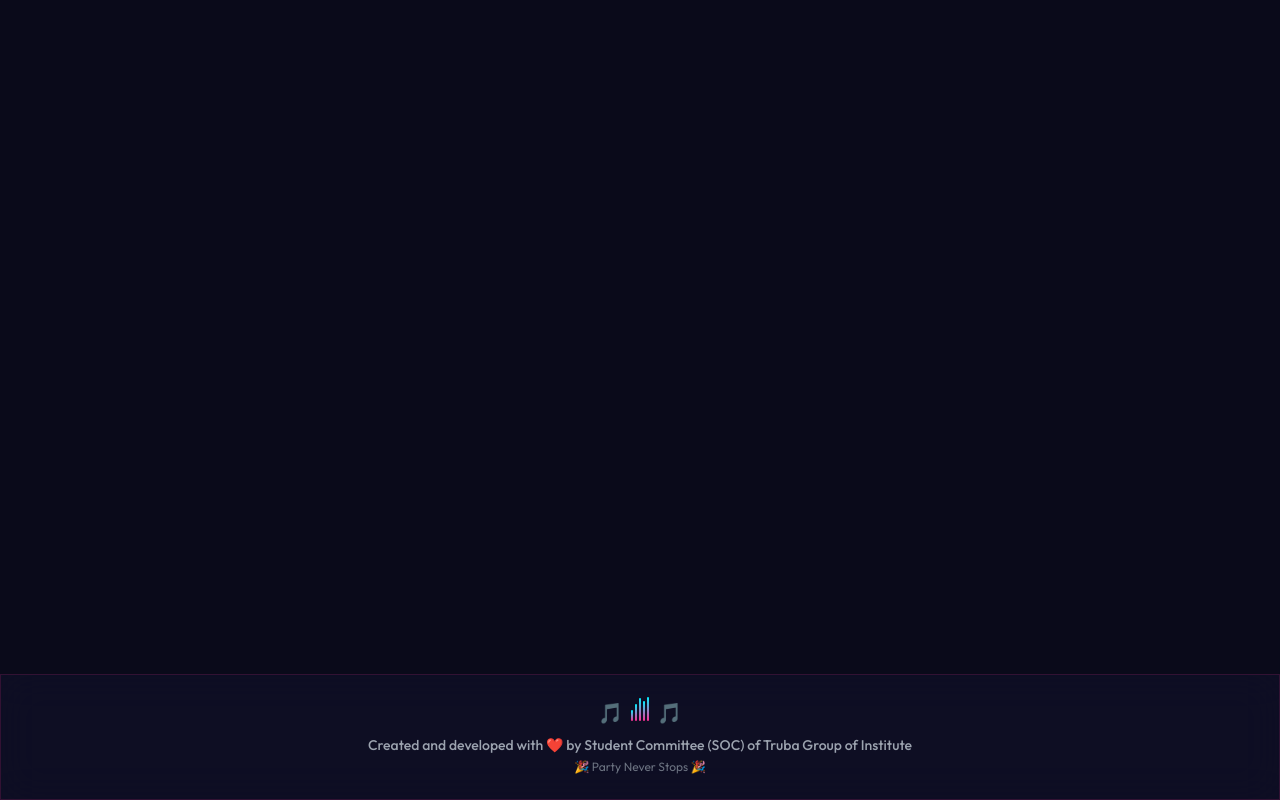
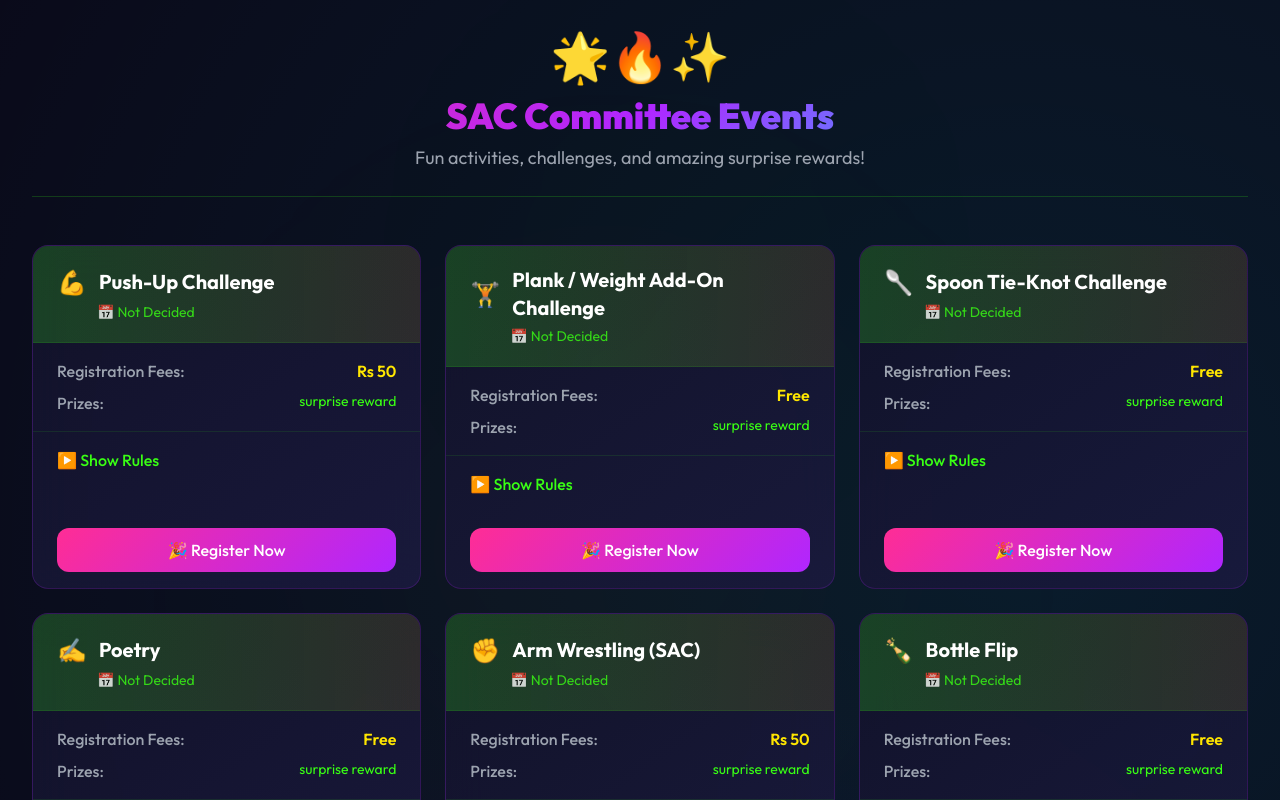
Before and after one commit to Jaishankar7655/TYF2K25, a React (Vite) app: page /sac in a window 1280 px wide. Shown: the top 800 px of the page. Built offline with nearby package versions, Linux system fonts and the light colour scheme.

Commit message:
chnages in the event

```diff
--- a/src/Components/AllEvents.jsx
+++ b/src/Components/AllEvents.jsx
@@ -8,7 +8,7 @@ function AllEvents() {
     { name: "Literary", path: "/literary", icon: <BookOpen className="w-10 h-10 mb-3" />, color: "text-neon-purple", borderColor: "border-neon-purple/30", hoverBorder: "hover:border-neon-purple", glow: "hover:shadow-[0_0_25px_rgba(176,38,255,0.2)]", emoji: "📚" },
     { name: "Cultural", path: "/culture", icon: <Music className="w-10 h-10 mb-3" />, color: "text-neon-pink", borderColor: "border-neon-pink/30", hoverBorder: "hover:border-neon-pink", glow: "hover:shadow-[0_0_25px_rgba(255,45,149,0.2)]", emoji: "🎭" },
     { name: "Sports", path: "/sport", icon: <Trophy className="w-10 h-10 mb-3" />, color: "text-neon-yellow", borderColor: "border-neon-yellow/30", hoverBorder: "hover:border-neon-yellow", glow: "hover:shadow-[0_0_25px_rgba(255,230,0,0.2)]", emoji: "🏆" },
-    { name: "SEC Committee", path: "#", icon: <Star className="w-10 h-10 mb-3" />, color: "text-green-400", borderColor: "border-green-400/30", hoverBorder: "hover:border-green-400", glow: "hover:shadow-[0_0_25px_rgba(74,222,128,0.2)]", emoji: "🌟" },
+    { name: "SEC Committee", path: "/sac", icon: <Star className="w-10 h-10 mb-3" />, color: "text-green-400", borderColor: "border-green-400/30", hoverBorder: "hover:border-green-400", glow: "hover:shadow-[0_0_25px_rgba(74,222,128,0.2)]", emoji: "🌟" },
   ];
 
   return (
--- /dev/null
+++ b/src/Components/Sac.jsx
@@ -0,0 +1,135 @@
+import React, { useState } from 'react';
+import { useNavigate } from "react-router-dom";
+
+function Sac() {
+  const [openEventId, setOpenEventId] = useState(null);
+  const navigate = useNavigate();
+  const sacEvents = [
+      { id: 1, name: "Push-Up Challenge", rules: ["Standard rules apply."], date: "Not Decided", fees: "Rs 50", prizes: "Surprise Reward", emoji: "💪" },
+      { id: 2, name: "Plank / Weight Add-On Challenge", rules: ["Standard rules apply."], date: "Not Decided", fees: "Free", prizes: "Surprise Reward", emoji: "🏋️" },
+      { id: 3, name: "Spoon Tie-Knot Challenge", rules: ["Perform the challenge in given time."], date: "Not Decided", fees: "Free", prizes: "Surprise Reward", emoji: "🥄" },
+      { id: 4, name: "Poetry", rules: ["Any topic."], date: "Not Decided", fees: "Free", prizes: "Surprise Reward", emoji: "✍️" },
+      { id: 5, name: "Arm Wrestling (SAC)", rules: ["Standard rules apply."], date: "Not Decided", fees: "Rs 50", prizes: "Surprise Reward", emoji: "✊" },
+      { id: 6, name: "Bottle Flip", rules: ["Maximum consecutive flips win."], date: "Not Decided", fees: "Free", prizes: "Surprise Reward", emoji: "🍾" },
+      { id: 7, name: "Thug of War (Per Team)", rules: ["Max 10 per team."], date: "Not Decided", fees: "Rs 300", prizes: "Surprise Reward", emoji: "🪢" },
+      { id: 8, name: "Teacher's Ramp Walk", rules: ["Exclusive for teachers."], date: "Not Decided", fees: "Free", prizes: "Surprise Reward", emoji: "🧑‍🏫" },
+      { id: 9, name: "Blind Fold Challenge", rules: ["Follow the guided route."], date: "Not Decided", fees: "Free", prizes: "Surprise Reward", emoji: "🙈" },
+      { id: 10, name: "Dance-Freeze Challenge", rules: ["Freeze when music stops."], date: "Not Decided", fees: "Free", prizes: "Surprise Reward", emoji: "🧊" },
+      { id: 11, name: "Paper Folding Dance", rules: ["Dance and stay on the paper."], date: "Not Decided", fees: "Free", prizes: "Surprise Reward", emoji: "📰" },
+      { id: 12, name: "Truba Roadies", rules: ["Task based event."], date: "Not Decided", fees: "Free", prizes: "Surprise Reward", emoji: "🏍️" },
+      { id: 13, name: "Cup Pyramid", rules: ["Fastest to build wins."], date: "Not Decided", fees: "Free", prizes: "Surprise Reward", emoji: "🥤" },
+      { id: 14, name: "Sign - Walk Game", rules: ["Follow the instructions."], date: "Not Decided", fees: "Free", prizes: "Surprise Reward", emoji: "🚶‍♂️" },
+      { id: 15, name: "Cricket Circle Game", rules: ["Hit boundaries."], date: "Not Decided", fees: "Rs 100", prizes: "Surprise Reward", emoji: "🏏" },
+      { id: 16, name: "Dare to Drink", rules: ["Mystery drink challenge."], date: "Not Decided", fees: "Free", prizes: "Surprise Reward", emoji: "🍹" },
+  ];
+
+  const handleToggleRules = (id) => {
+    setOpenEventId(openEventId === id ? null : id);
+  };
+
+  const handleRegister = () => {
+    navigate("/register");
+  };
+
+  return (
+    <div className="min-h-screen bg-dark-bg party-bg">
+      {/* Animated BG */}
+      <div className="fixed inset-0 pointer-events-none z-0">
+        <div className="absolute top-0 left-1/3 w-[500px] h-[500px] rounded-full bg-neon-green/5 blur-[150px] animate-disco-pulse"></div>
+        <div className="absolute bottom-0 right-1/3 w-[500px] h-[500px] rounded-full bg-neon-yellow/5 blur-[150px] animate-disco-pulse" style={{animationDelay: '1s'}}></div>
+      </div>
+
+      <div className="max-w-7xl mx-auto px-4 py-8 sm:px-6 lg:px-8 relative z-10">
+        {/* Header */}
+        <div className="text-center mb-12 pb-6 border-b border-neon-green/20">
+          <div className="text-5xl mb-4">🌟🔥✨</div>
+          <h1 className="text-4xl font-black gradient-party mb-2">SAC Committee Events</h1>
+          <p className="text-lg text-gray-400">
+            Fun activities, challenges, and amazing surprise rewards!
+          </p>
+        </div>
+
+        {/* Events Grid */}
+        <div className="grid grid-cols-1 md:grid-cols-2 lg:grid-cols-3 gap-6 mb-12">
+          {sacEvents.map((event) => (
+            <div
+              key={event.id}
+              className="party-card rounded-2xl overflow-hidden flex flex-col hover:-translate-y-1 transition-all duration-300"
+            >
+              {/* Event Header */}
+              <div className="px-6 py-5 bg-gradient-to-r from-neon-green/20 to-neon-yellow/10 border-b border-neon-green/10">
+                <div className="flex items-center gap-3 mb-1">
+                  <span className="text-2xl">{event.emoji}</span>
+                  <h2 className="text-xl font-bold text-white">{event.name}</h2>
+                </div>
+                <div className="text-sm text-neon-green/80 flex items-center ml-10">
+                  📅 {event.date}
+                </div>
+              </div>
+
+              {/* Event Details */}
+              <div className="px-6 py-4 border-b border-neon-green/10">
+                <div className="flex justify-between mb-2">
+                  <span className="text-gray-400 font-medium">Registration Fees:</span>
+                  <span className="text-neon-yellow font-semibold">{event.fees}</span>
+                </div>
+                <div className="flex justify-between">
+                  <span className="text-gray-400 font-medium">Prizes:</span>
+                  <span className="text-neon-green text-sm text-right max-w-[60%]">{event.prizes.toLowerCase()}</span>
+                </div>
+              </div>
+
+              {/* Rules Section */}
+              <div className="px-6">
+                <button
+                  className={`w-full text-left py-4 font-medium transition-colors duration-200 ${
+                    openEventId === event.id ? "text-neon-cyan" : "text-neon-green"
+                  } focus:outline-none`}
+                  onClick={() => handleToggleRules(event.id)}
+                >
+                  {openEventId === event.id ? "🔽 Hide Rules" : "▶️ Show Rules"}
+                </button>
+
+                {openEventId === event.id && (
+                  <div className="pb-4">
+                    <h3 className="text-lg font-medium text-neon-green mb-2">Rules & Guidelines</h3>
+                    <ul className="list-disc pl-5 space-y-2 text-gray-400 text-sm">
+                      {event.rules.map((rule, index) => (
+                        <li key={index}>{rule}</li>
+                      ))}
+                    </ul>
+                  </div>
+                )}
+              </div>
+
+              {/* Register Button */}
+              <div className="px-6 py-4 mt-auto">
+                <button
+                  onClick={handleRegister}
+                  className="btn-party w-full py-2.5 px-4 rounded-xl font-medium border-neon-green text-neon-green"
+                >
+                  <span>🎉 Register Now</span>
+                </button>
+              </div>
+            </div>
+          ))}
+        </div>
+
+        {/* Register Section */}
+        <div className="party-card rounded-2xl p-8 text-center border border-neon-green/30">
+          <div className="text-4xl mb-4">✨🤸🏻✨</div>
+          <h2 className="text-2xl font-bold text-white mb-2">Ready for Fun?</h2>
+          <p className="text-gray-400 mb-6">Register now for SAC committee challenges!</p>
+          <button
+            onClick={handleRegister}
+            className="btn-party py-3 px-8 rounded-xl font-medium"
+          >
+            <span>🎉 Register for Events</span>
+          </button>
+        </div>
+      </div>
+    </div>
+  );
+}
+
+export default Sac;
--- a/src/main.jsx
+++ b/src/main.jsx
@@ -12,6 +12,7 @@ import Sport from "./Components/Sport";
 import Culture from "./Components/Culture";
 import Literary from "./Components/Literary";
 import Technical from "./Components/Technical";
+import Sac from "./Components/Sac";
 import Footer from "./Components/Footer";
 
 const root = document.getElementById("root");
@@ -31,6 +32,7 @@ ReactDOM.createRoot(root).render(
           <Route path="/Literary" element={<Literary />} />
           <Route path="/Culture" element={<Culture />} />
           <Route path="/Sport" element={<Sport />} />
+          <Route path="/sac" element={<Sac />} />
         </Routes>
       </div>
       <Footer />
```
Also changed, not shown: src/Components/Home.jsx (+29 -15 lines), src/Components/RegistrationForm.jsx (+39 -45 lines).
